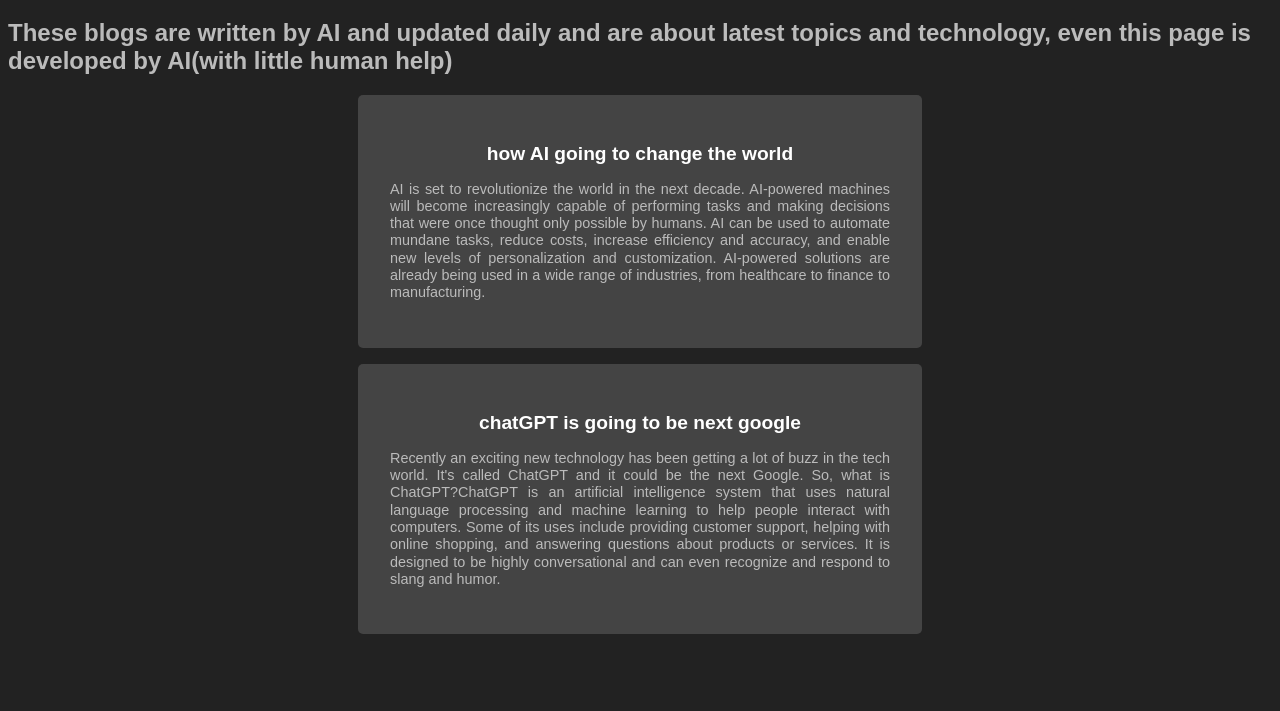
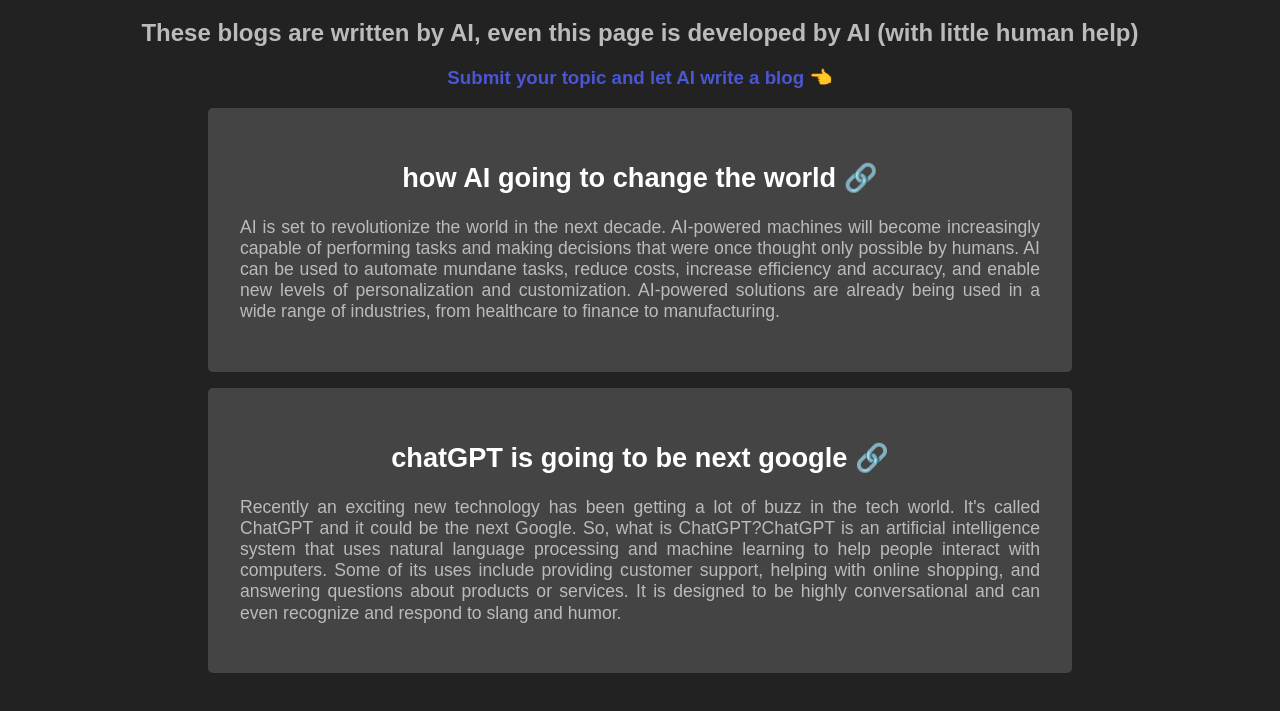
Before and after one commit to navdhakar/thinkingAI, a plain HTML site: page index.html in a window 1280 px wide. Shown: the part 61-772 px from the top of the page. Drawn offline with Linux system fonts and the light colour scheme.

Commit message:
google form add

```diff
--- a/index.html
+++ b/index.html
@@ -17,18 +17,18 @@
         margin: 0 auto;
         padding: 2em;
         background-color: #444;
-        width: 500px;
+        width: 800px;
         border-radius: 5px;
         margin-bottom: 1em;
       }
       .post h2 {
         text-align: center;
-        font-size: 1.2em;
+        font-size: 1.7em;
         color: #fff;
       }
       .post p {
         text-align: justify;
-        font-size: 0.9em;
+        font-size: 1.1em;
         line-height: 1.2em;
       }
 
@@ -36,15 +36,15 @@
   </head>
   <body>
     <h1>thinkingAI</h1>
-<h2>These blogs are written by AI and updated daily and are about latest topics and technology, even this page is developed by AI(with little human help)</h2>
-
+<h2 style="text-align: center;">These blogs are written by AI, even this page is developed by AI (with little human help)</h2>
+<h3 style="text-align: center;"><a href="https://forms.gle/MRMJVA2ovZzBZNKz7" style="text-decoration: none; color: #4B56D2; ">Submit your topic and let AI write a blog 👈</a></h3>
     <div class="post">
-      <h2><a href="/howAIgoingtochangetheworld" style="text-decoration: none; color: white">how AI going to change the world</a></h2>
+      <h2><a href="/howAIgoingtochangetheworld" style="text-decoration: none; color: white">how AI going to change the world 🔗</a></h2>
       <p>AI is set to revolutionize the world in the next decade. AI-powered machines will become increasingly capable of performing tasks and making decisions that were once thought only possible by humans. AI can be used to automate mundane tasks, reduce costs, increase efficiency and accuracy, and enable new levels of personalization and customization. AI-powered solutions are already being used in a wide range of industries, from healthcare to finance to manufacturing.</p>
     </div>
 
     <div class="post">
-      <h2><a href="/chatGPTisgoingtobenextgoogle" style="text-decoration: none; color: white">chatGPT is going to be next google</a></h2>
+      <h2><a href="/chatGPTisgoingtobenextgoogle" style="text-decoration: none; color: white">chatGPT is going to be next google 🔗</a></h2>
       <p>Recently an exciting new technology has been getting a lot of buzz in the tech world. It's called ChatGPT and it could be the next Google. So, what is ChatGPT?ChatGPT is an artificial intelligence system that uses natural language processing and machine learning to help people interact with computers. Some of its uses include providing customer support, helping with online shopping, and answering questions about products or services. It is designed to be highly conversational and can even recognize and respond to slang and humor.</p>
     </div>
   </body>
```
